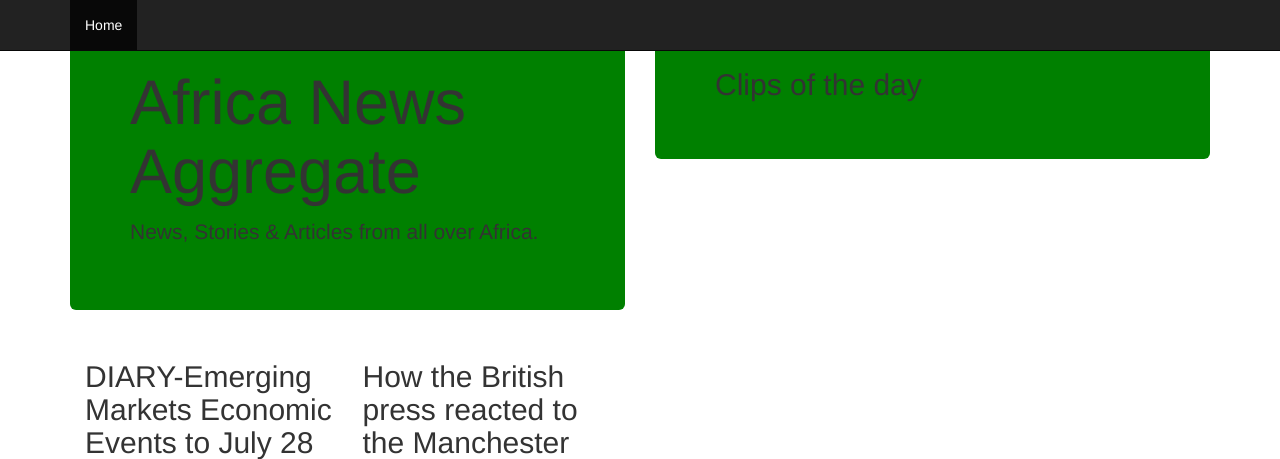
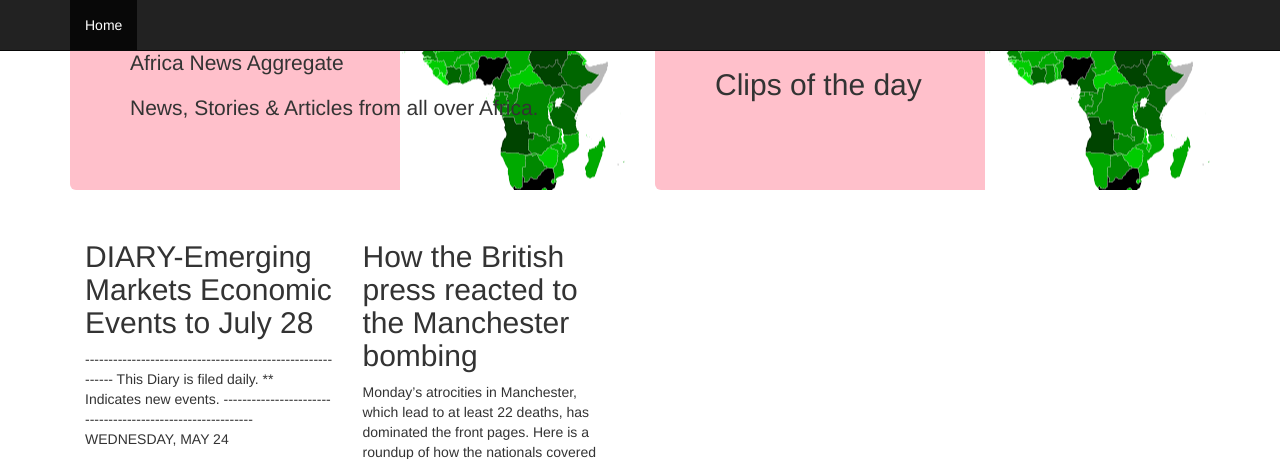
Before and after one commit to dolastack/rssfeed, a Django app: page / in a window 1280 px wide. Shown: the top 459 px of the page. Run offline with Django 3.2, Linux system fonts and the light colour scheme; data comes from the database, SQL or seed files in the repository; data that the repository does not hold is empty; parts of the project's set-up code (start-up, migrations or seed data) failed here and were passed over; some libraries are stand-ins or nearby versions.

Commit message:
africa image

```diff
--- a/news/static/news/style.css
+++ b/news/static/news/style.css
@@ -1,5 +1,12 @@
 .jumbotron {
-    background-color: green;
+    border-width: thick;
+    border-color: red;
+    background-image: url("africa.png");
+    background-repeat: no-repeat;
+    background-position: right;
+    background-color: pink;
+    height: 190px;
+
 }
 
 .pagination {
--- a/templates/news/articles_list.html
+++ b/templates/news/articles_list.html
@@ -9,7 +9,7 @@
   <div class="col-xs-12 col-sm-6">
   <div class="jumbotron">
 
-    <h1>Africa News Aggregate</h1>
+    <font size=8><strong><p>Africa News Aggregate</p></strong></font>
     <p>News, Stories & Articles from all over Africa.</p>
 
   </div>
```
Also changed, not shown: static/style.css (deleted, +0 -7 lines), news/static/news/africa.png (added).
